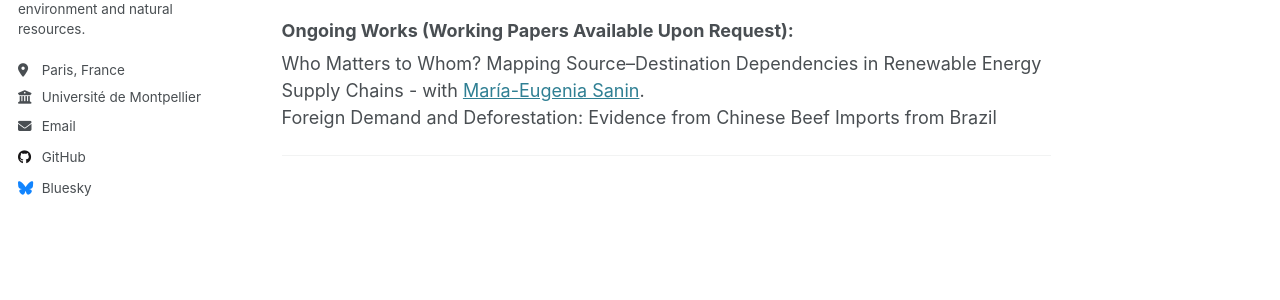
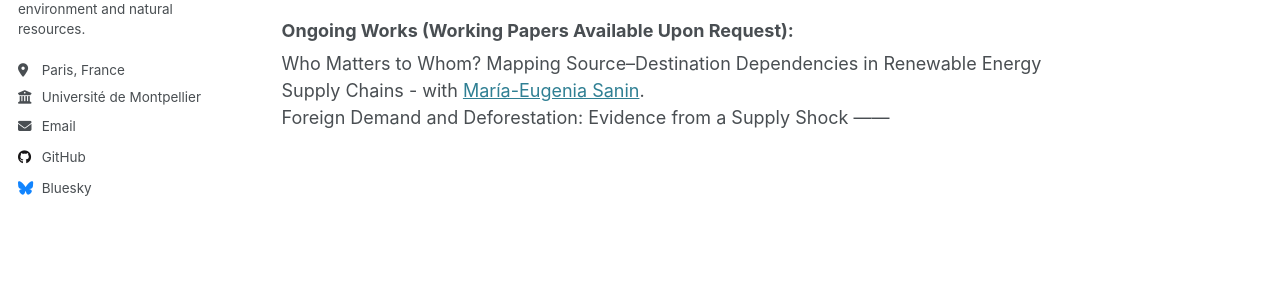
Before and after one commit to hdydenairn/hdydenairn.github.io, a Jekyll site: the page built from _pages/about.md, in a window 1280 px wide and 931 px high. Shown: the part 377-677 px from the top of the window. Built offline with Jekyll 4.4.1, drawn with Linux system fonts in a browser that asks for light colours.

Commit message:
Update about.md

```diff
--- a/_pages/about.md
+++ b/_pages/about.md
@@ -14,6 +14,5 @@ My research examines how trade and industrial policies influence natural resourc
 ### Ongoing Works (Working Papers Available Upon Request):
 
 Who Matters to Whom? Mapping Source–Destination Dependencies in Renewable Energy Supply Chains - with [María-Eugenia Sanin](https://sites.google.com/site/meugeniasanin/).<br>
-Foreign Demand and Deforestation: Evidence from Chinese Beef Imports from Brazil
-
+Foreign Demand and Deforestation: Evidence from a Supply Shock
 ------
```
